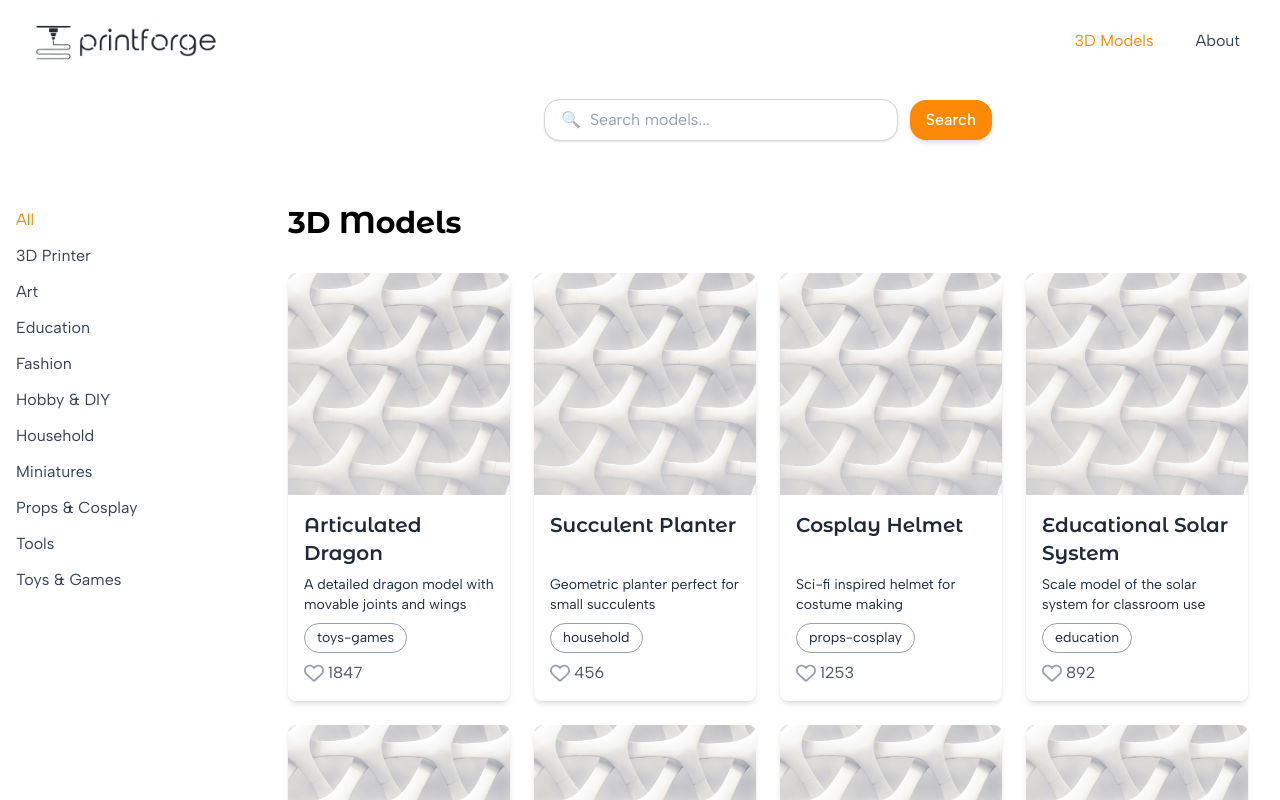
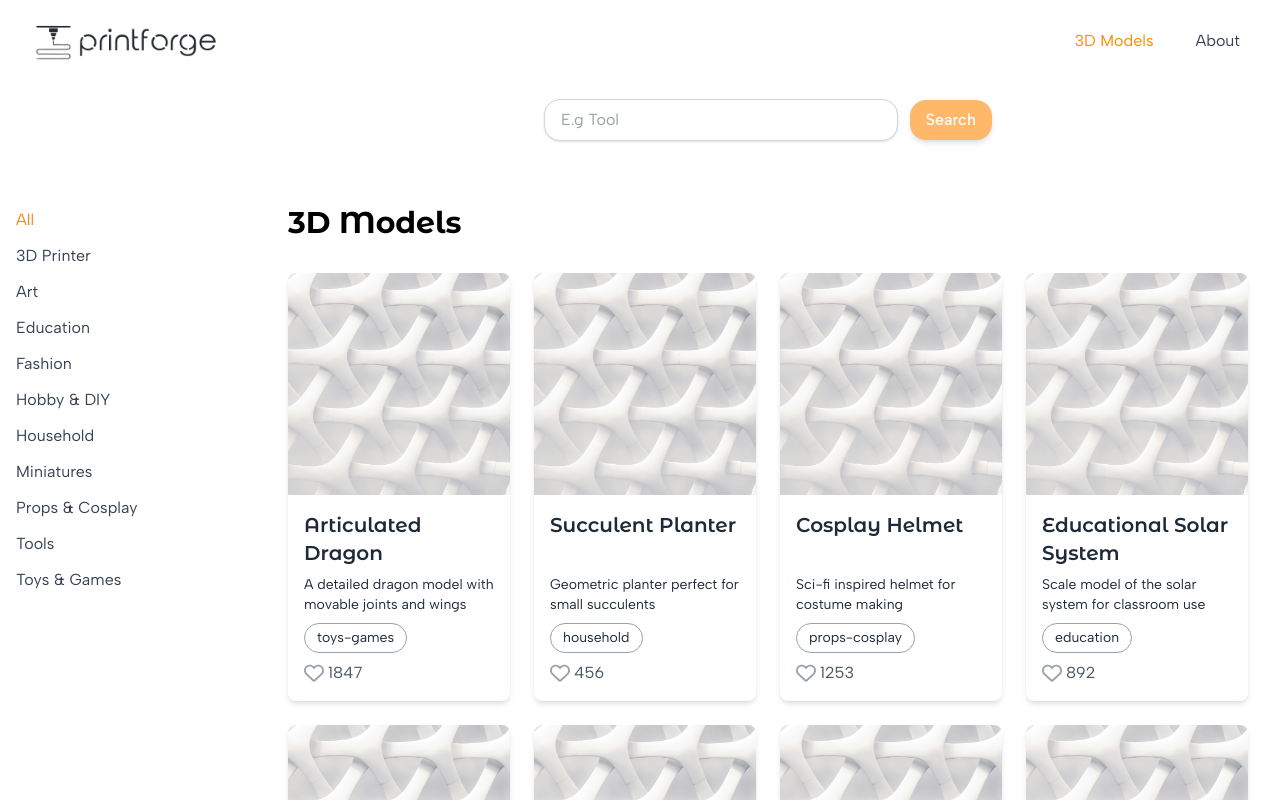
Before and after one commit to seb-ssabes/my-first-next.js, a Next.js app: page /3d-models in a window 1280 px wide. Shown: the top 800 px of the page. Built offline with nearby package versions, Linux system fonts and the light colour scheme.

Commit message:
added Form component to search bar

```diff
--- a/src/app/3d-models/page.tsx
+++ b/src/app/3d-models/page.tsx
@@ -1,20 +1,24 @@
 import { getModels } from "@/app/lib/models"
 import ModelsGrid from "../components/ModelsGrid"
 import type { ModelsPageProps } from "../types"
+import Form from "next/form"
+
 
 
 export default async function ModelsPage({searchParams}: ModelsPageProps) {
-  const { search } = await searchParams
+  const search = (await searchParams)?.search?.toLowerCase() || ""
   const models = await getModels()
   const filteredModels =
     search
-    ? models.filter(model => model.name.toLowerCase().includes(search.toLowerCase()))
-      && models.filter(model => model.description.toLowerCase().includes(search.toLowerCase()))
+    ? models.filter(
+        (model) =>
+          model.name.toLowerCase().includes(search) ||
+          model.description.toLowerCase().includes(search))
     : models
 
   return (
     <>
-      <form action="" className="mb-8">
+      <Form action="/3d-models" className="mb-8">
         <div className="flex items-center w-full max-w-md mx-auto">
           <label htmlFor="search" className="sr-only">
             Search
@@ -23,18 +27,19 @@ export default async function ModelsPage({searchParams}: ModelsPageProps) {
             type="text"
             id="search"
             name="search"
-            placeholder="🔍  Search models..."
+            placeholder="E.g Tool"
+            autoComplete="off"
             className="w-full rounded-2xl border border-gray-300 bg-white px-4 py-2 text-gray-700 shadow-sm focus:border-orange-300 focus:ring-2 focus:ring-orange-300 focus:outline-none transition"
             defaultValue={search}
           />
           <button
             type="submit"
-            className="ml-3 rounded-2xl bg-orange-400 px-4 py-2 font-medium text-white shadow-md hover:bg-orange-500 transition"
+            className="ml-3 rounded-2xl bg-orange-300 px-4 py-2 font-medium text-white shadow-md hover:bg-orange-400 transition"
           >
             Search
           </button>
         </div>
-      </form>
+      </Form>
       <ModelsGrid title="3D Models" models={filteredModels} />
     </>
   )
--- a/src/app/types/index.ts
+++ b/src/app/types/index.ts
@@ -35,7 +35,7 @@ export type CategoryPageProps = {
 
 export type ModelsPageProps = {
   searchParams: {
-    q?: string
+    search?: string
   }
 }
 
```
